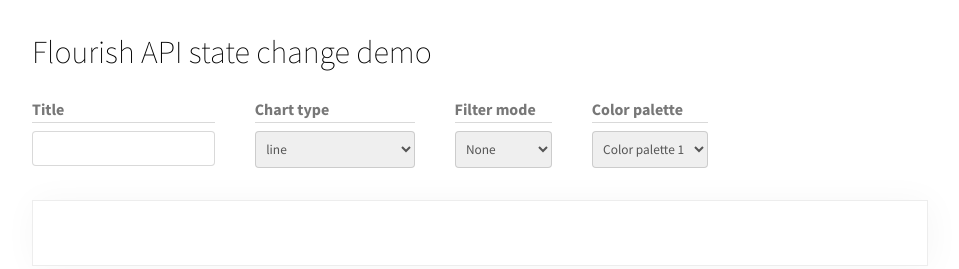
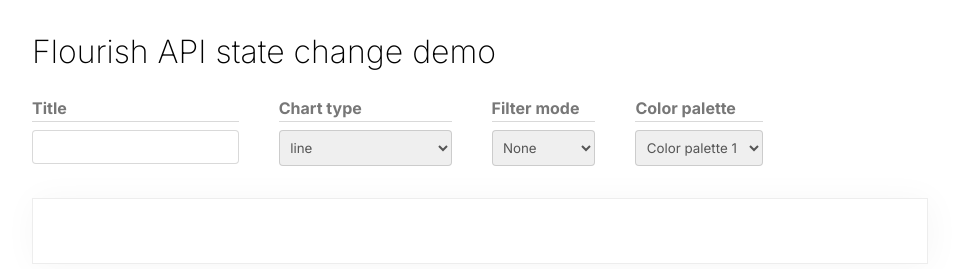
Before and after one commit to kiln/flourish-api-demo-state-change, a plain HTML site: page index.html in a window 1280 px wide. Shown: the whole page, without its empty margins (32-991 px from the left). Drawn offline with Linux system fonts and the light colour scheme; a script that the page names is missing.

Commit message:
Change type to Inter for brand refresh

```diff
--- a/index.html
+++ b/index.html
@@ -5,10 +5,7 @@
     <title>API state change demo</title>
     <meta name="viewport" content="width=device-width, initial-scale=1" />
     <script src="https://cdn.flourish.rocks/flourish-live-v5.js"></script>
-    <link
-      href="https://fonts.googleapis.com/css2?family=Source+Sans+Pro:wght@200;400;700;900&display=swap"
-      rel="stylesheet"
-    />
+    <link href="https://fonts.googleapis.com/css2?family=Inter:wght@200;400;500;700&display=swap" rel="stylesheet">
     <link rel="stylesheet" href="style.css" />
   </head>
   <body>
--- a/style.css
+++ b/style.css
@@ -1,7 +1,7 @@
 body {
   margin: 2rem 4rem;
   padding: 0;
-  font-family: "Source Sans Pro", sans-serif;
+  font-family: Inter, sans-serif;
 }
 
 body * {
@@ -9,7 +9,7 @@ body * {
 }
 
 h1 {
-  font-weight: 300;
+  font-weight: 200;
   margin: 1rem 0;
 }
 
@@ -39,7 +39,7 @@ input,
 select {
   width: 100%;
   padding: 0.5rem 0.4rem;
-  font-family: "Source Sans Pro", sans-serif;
+  font-family: Inter, sans-serif;
   color: #555;
   border: 1px solid rgb(0 0 0 / 15%);
   border-radius: 4px;
```
